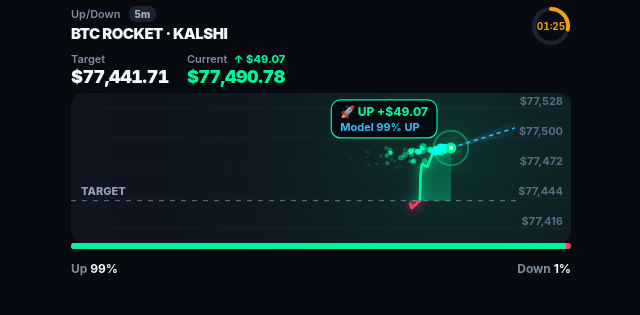
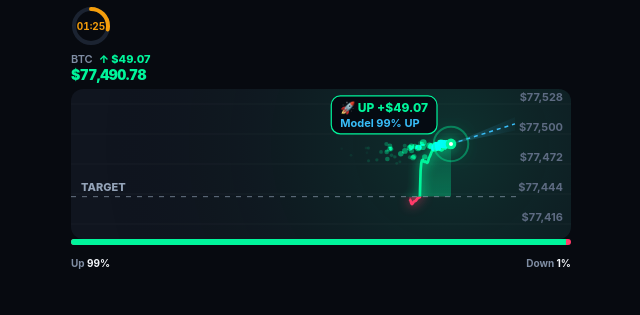
Before and after one commit to punchinlord-bit/btc-edge, a FastAPI app: page /rocket in a window 1280 px wide. Shown: the top 315 px of the page, without its empty margins (319-959 px from the left). Run offline with FastAPI, Linux system fonts and the light colour scheme; data that the repository does not hold is empty.

Commit message:
Strip rocket title text, tiny fonts, larger widget box
- Remove BTC ROCKET title + Up/Down sub label; keep countdown ring + BTC price only\n- Reduce fonts (nv 14px, foot 10px); increase iframe to 380px so it fits without scroll

```diff
--- a/src/btc_edge/web/templates/index.html
+++ b/src/btc_edge/web/templates/index.html
@@ -118,11 +118,11 @@
   <section class="grid grid-cols-1 md:grid-cols-2 gap-4 mb-6">
     <div class="card">
       <div class="widget-title"><span>🚀</span> Kalshi 15m</div>
-      <iframe src="/rocket?venue=kalshi&v=5" class="w-full" style="height:300px;border:0;border-radius:8px" title="Kalshi rocket"></iframe>
+      <iframe src="/rocket?venue=kalshi&v=6" class="w-full" style="height:380px;border:0;border-radius:8px" title="Kalshi rocket"></iframe>
     </div>
     <div class="card">
       <div class="widget-title"><span>🚀</span> Polymarket 15m</div>
-      <iframe src="/rocket?venue=polymarket&v=5" class="w-full" style="height:300px;border:0;border-radius:8px" title="Polymarket rocket"></iframe>
+      <iframe src="/rocket?venue=polymarket&v=6" class="w-full" style="height:380px;border:0;border-radius:8px" title="Polymarket rocket"></iframe>
     </div>
   </section>
 
--- a/src/btc_edge/web/templates/rocketChart.html
+++ b/src/btc_edge/web/templates/rocketChart.html
@@ -18,7 +18,7 @@ h1{margin:2px 0 0;font-size:15px;font-weight:900;letter-spacing:-.5px}
 .ring b{position:absolute;inset:0;display:flex;align-items:center;justify-content:center;font-size:10px;font-variant-numeric:tabular-nums}
 .nums{display:flex;gap:18px;margin:6px 0 2px}
 .nl{color:var(--mu);font-size:11px;font-weight:600;display:flex;gap:6px;align-items:center}
-.nv{font-size:18px;font-weight:900;font-variant-numeric:tabular-nums;letter-spacing:-.5px}
+.nv{font-size:14px;font-weight:900;font-variant-numeric:tabular-nums;letter-spacing:-.5px}
 #stage{position:relative;height:150px;border-radius:12px;overflow:hidden;background:var(--panel);margin-top:6px;will-change:transform}
 canvas{position:absolute;inset:0;width:100%;height:100%;display:block}
 #flash{position:absolute;inset:0;pointer-events:none;opacity:0;transition:opacity .6s}
@@ -36,7 +36,7 @@ canvas{position:absolute;inset:0;width:100%;height:100%;display:block}
 .btns button:active{transform:translateY(4px);box-shadow:0 1px 0 rgba(0,0,0,.4)}
 #up{background:linear-gradient(#2fbf5c,#238f45)}
 #dn{background:linear-gradient(#f0413f,#bd2a2d)}
-.foot{display:flex;justify-content:space-between;color:var(--mu);font-size:12px;font-weight:700;margin-top:12px}
+.foot{display:flex;justify-content:space-between;color:var(--mu);font-size:10px;font-weight:700;margin-top:6px}
 .foot b{color:var(--tx)}
 .card{background:var(--panel);border-radius:16px;padding:14px;margin-top:14px}
 .ch{display:flex;justify-content:space-between;align-items:center;gap:8px}
@@ -57,18 +57,13 @@ canvas{position:absolute;inset:0;width:100%;height:100%;display:block}
 <body>
 <div id="app">
   <div class="top">
-    <div>
-      <div class="sub">Up/Down <span class="tag" id="wtag">5m</span></div>
-      <h1>BTC ROCKET</h1>
-    </div>
     <div class="ring">
       <svg width="40" height="40" viewBox="0 0 40 40"><circle cx="20" cy="20" r="17" fill="none" stroke="#1b2331" stroke-width="4"/><circle id="arc" cx="20" cy="20" r="17" fill="none" stroke="#38bdf8" stroke-width="4" stroke-linecap="round" stroke-dasharray="106.8" stroke-dashoffset="0"/></svg>
       <b id="clock">--:--</b>
     </div>
   </div>
   <div class="nums">
-    <div><div class="nl">Target</div><div class="nv" id="tgt">$--</div></div>
-    <div><div class="nl">Current <span id="dlt"></span></div><div class="nv" id="cur">$--</div></div>
+    <div><div class="nl">BTC <span id="dlt"></span></div><div class="nv" id="cur">$--</div></div>
   </div>
   <div id="stage">
     <canvas id="cv"></canvas>
@@ -134,7 +129,7 @@ function rollover(now){
   updateStatic();
 }
 function updateStatic(){
-  $('tgt').textContent=fmt(strike);
+  /* target label removed */
 }
 const fmt=v=>'$'+v.toLocaleString('en-US',{minimumFractionDigits:2,maximumFractionDigits:2});
 let tt;function toast(t,c){const e=$('toast');e.textContent=t;e.style.color=c;e.classList.add('on');clearTimeout(tt);tt=setTimeout(()=>e.classList.remove('on'),1800)}
```
